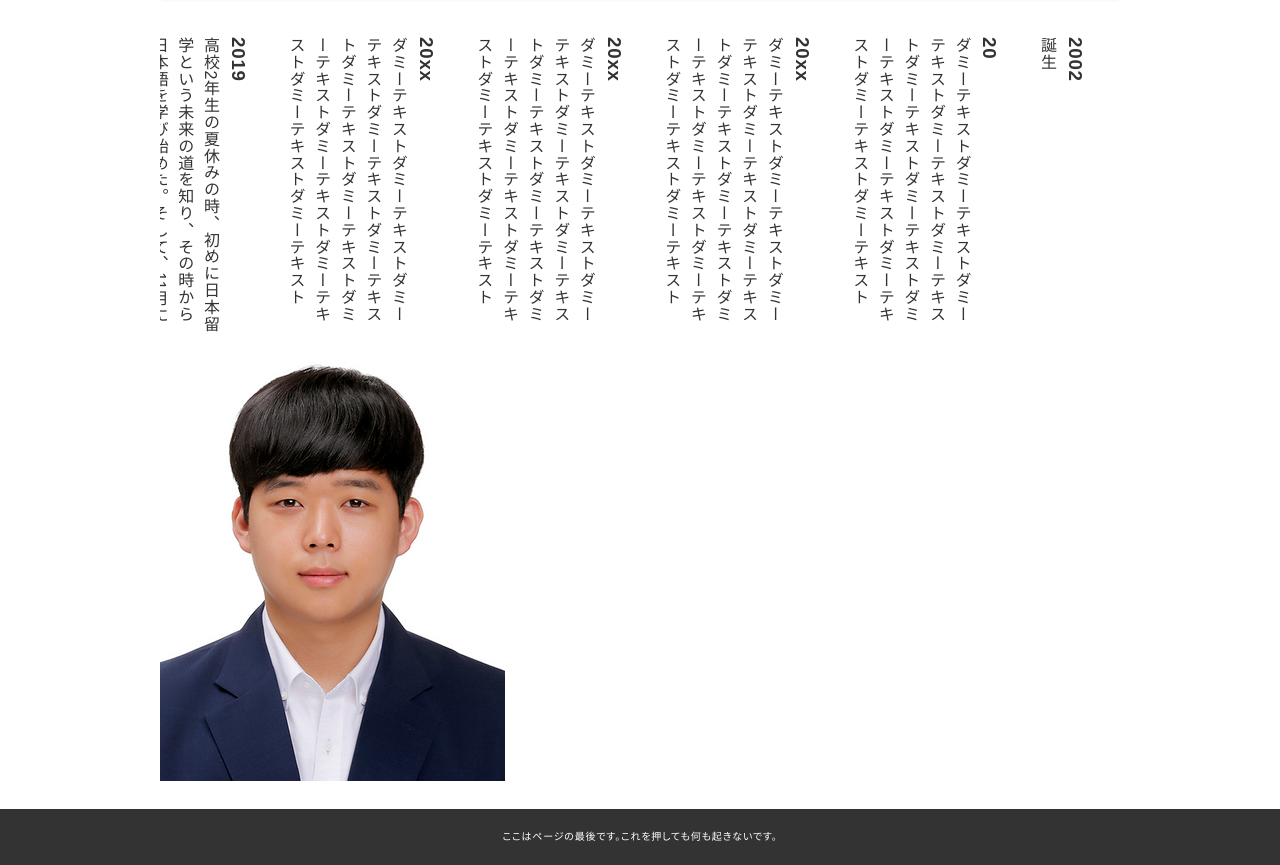
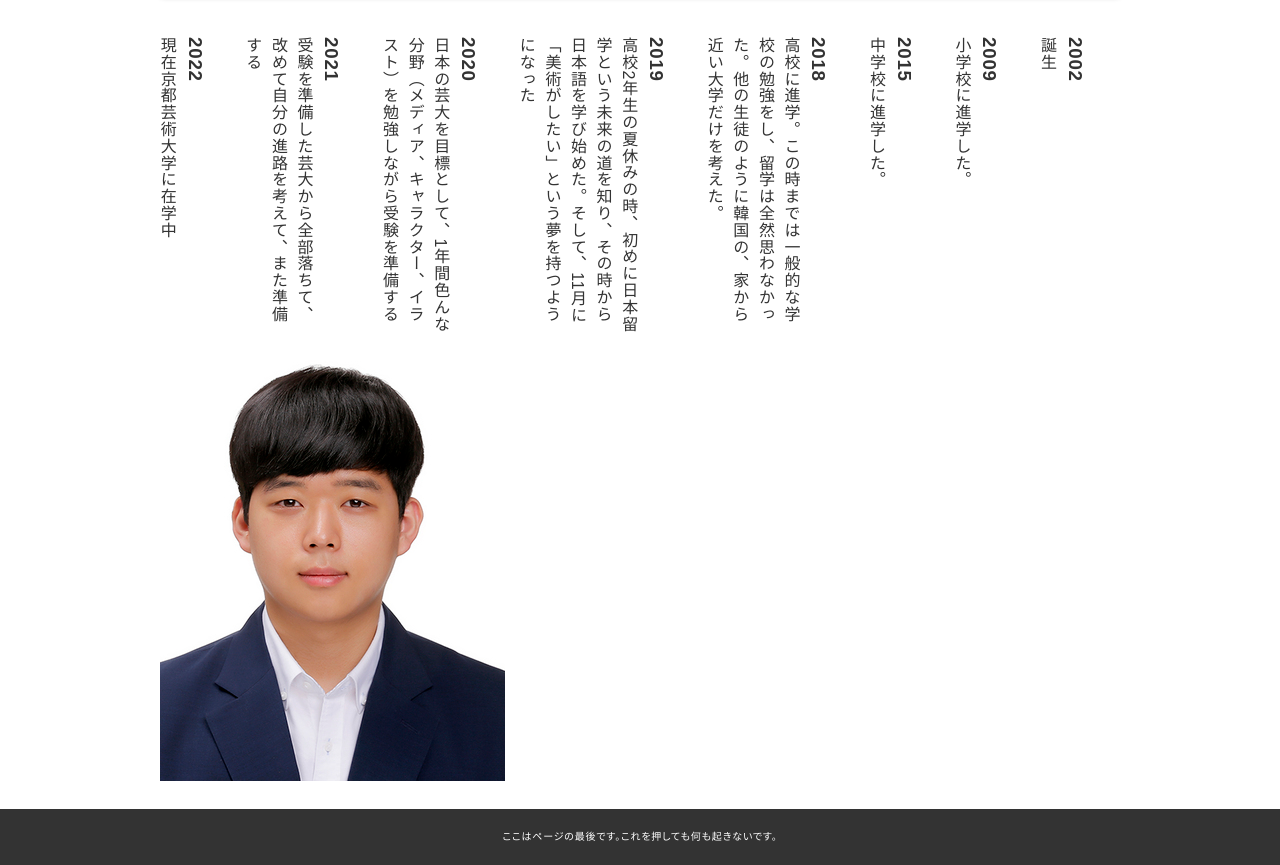
Before and after one commit to KUAD-XtechDesign/website2022-YUYONGMIN, a plain HTML site: page profile.html in a window 1280 px wide. Shown: the part 83-948 px from the top of the page. Drawn offline with nearby package versions, Linux system fonts and the light colour scheme.

Commit message:
プロフィール作成

```diff
--- a/profile.html
+++ b/profile.html
@@ -34,21 +34,17 @@
         <div class="profile_container">
           <h3>2002</h3>
           <div>誕生</div>
-          <h3>20</h3>
+          <h3>2009</h3>
           <div>
-            ダミーテキストダミーテキストダミーテキストダミーテキストダミーテキストダミーテキストダミーテキストダミーテキストダミーテキストダミーテキストダミーテキストダミーテキスト
+            小学校に進学した。
           </div>
-          <h3>20xx</h3>
+          <h3>2015</h3>
           <div>
-            ダミーテキストダミーテキストダミーテキストダミーテキストダミーテキストダミーテキストダミーテキストダミーテキストダミーテキストダミーテキストダミーテキストダミーテキスト
+            中学校に進学した。
           </div>
-          <h3>20xx</h3>
+          <h3>2018</h3>
           <div>
-            ダミーテキストダミーテキストダミーテキストダミーテキストダミーテキストダミーテキストダミーテキストダミーテキストダミーテキストダミーテキストダミーテキストダミーテキスト
-          </div>
-          <h3>20xx</h3>
-          <div>
-            ダミーテキストダミーテキストダミーテキストダミーテキストダミーテキストダミーテキストダミーテキストダミーテキストダミーテキストダミーテキストダミーテキストダミーテキスト
+            高校に進学。この時までは一般的な学校の勉強をし、留学は全然思わなかった。他の生徒のように韓国の、家から近い大学だけを考えた。
           </div>
           <h3>2019</h3>
           <div>
```
Also changed, not shown: works.html (+1 -1 lines).
